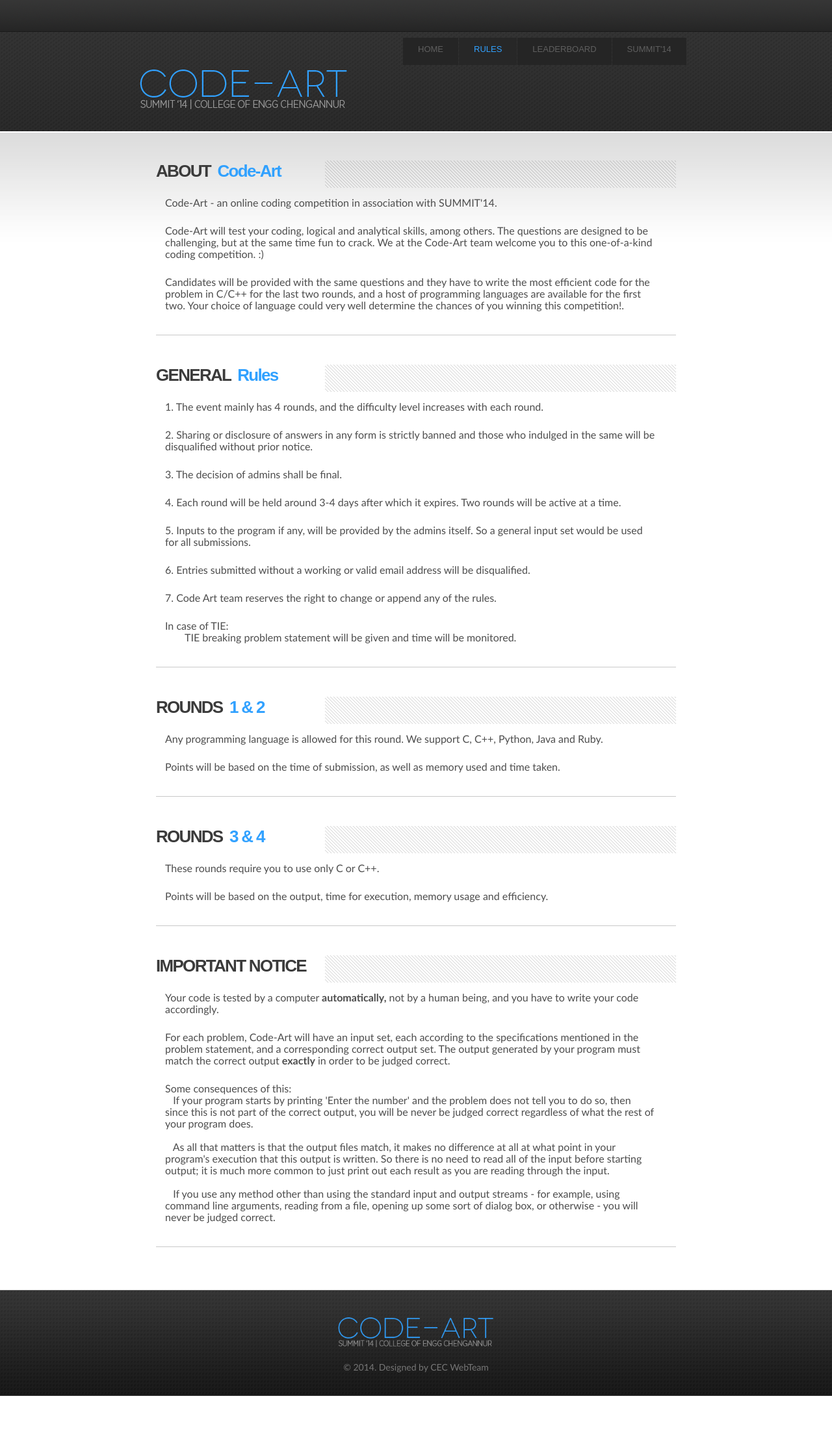
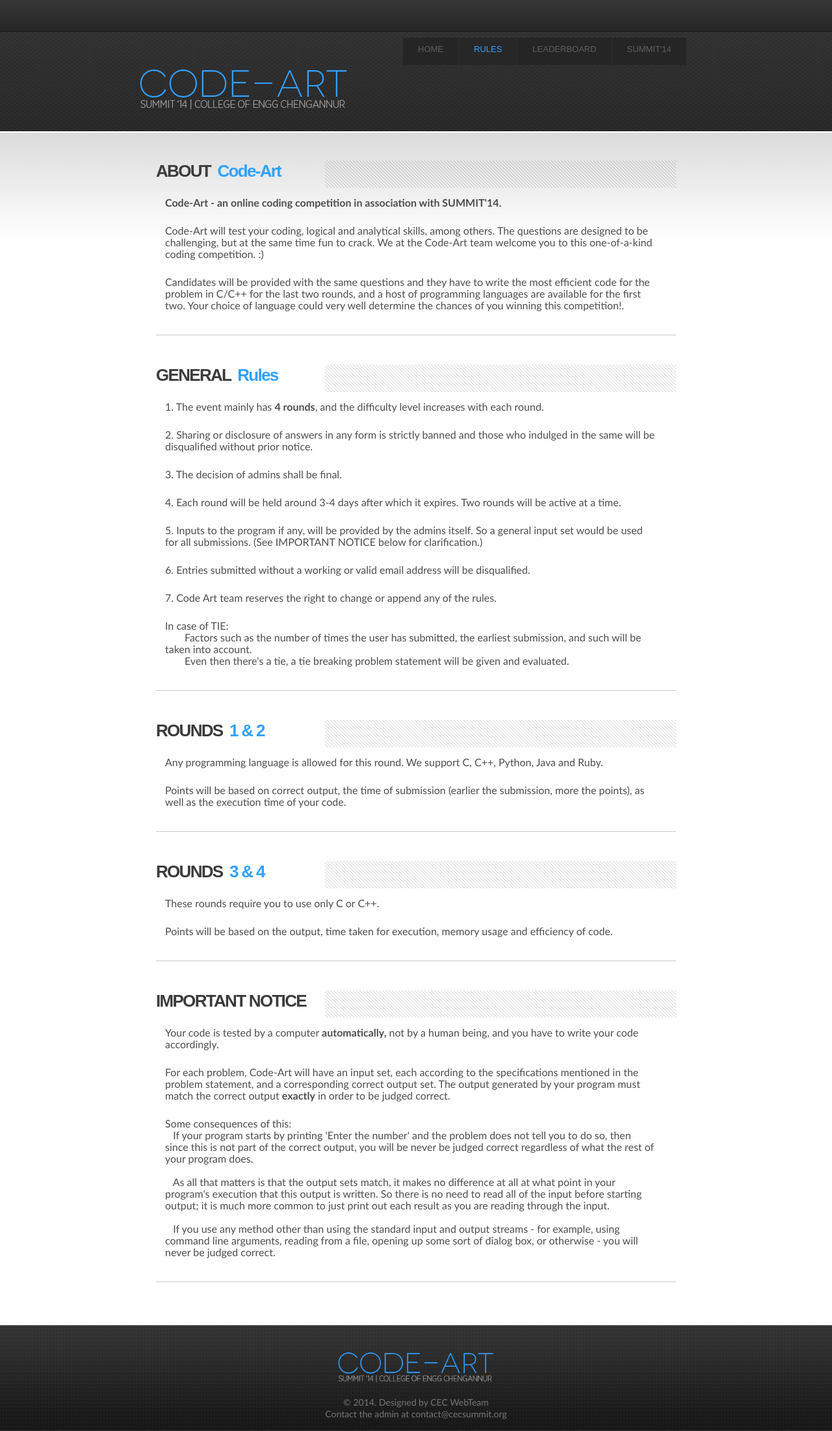
Before and after one commit to leroyjvargis/codeart, a PHP site: page /rules.html in a window 1280 px wide. Shown: the whole page at 65% size. Before the commit the page ends 2148 px from the top, so only its background shows below. Run offline with PHP 8.4, Linux system fonts and the light colour scheme.

Commit message:
commit7
added logs

```diff
--- a/base.php
+++ b/base.php
@@ -17,7 +17,5 @@ function log_data($user, $action, $message = "nil", $details = "nil")
 	mysqli_query($link, "INSERT INTO logs (User, Action, Message, Details)
            VALUES ('$user', '$action', '$message', '$details')");
 
-
-
 }
 ?>
--- a/index.php
+++ b/index.php
@@ -105,7 +105,7 @@ if(!empty($_SESSION['LoggedIn']) && !empty($_SESSION['Username']))
             $rank++;
         }
 
-        $d1=strtotime("September 25");
+        $d1=strtotime("September 25");    //end date of comeptition
         $date=ceil(($d1-time())/60/60/24);
 
 
--- a/logout.php
+++ b/logout.php
@@ -1,6 +1,6 @@
 <?php include "base.php";
 $username = $_SESSION['Username'];
-log_data($username, "Logged out");
+log_data($username, "Logged out");		//log log out
 $_SESSION = array();
   session_destroy(); ?>
 <meta http-equiv="refresh" content="0;index.php">
--- a/register.php
+++ b/register.php
@@ -48,7 +48,7 @@ if(!empty($_POST['username']) && !empty($_POST['password'])  && !empty($_POST['e
      }
      else
      {
-        log_data($username, "Registered");
+        log_data($username, "Registered"); //log registration
         $registerquery = mysqli_query($link, "INSERT INTO users (Username, Password, EmailAddress, College, Phone) VALUES('".$username."', '".$password."', '".$email."', '".$college."', '".$phone."')");
         if($registerquery)
         {
--- a/rules.html
+++ b/rules.html
@@ -28,35 +28,37 @@
   <div id="content_sup" class="head_pad">
    <div id="welcom_pan">
     <h2><span>about </span>Code-Art</h2>
-    <p>Code-Art - an online coding competition in association with SUMMIT'14. </p>
+    <p><b>Code-Art - an online coding competition in association with SUMMIT'14.</b> </p>
     <p>Code-Art will test your coding, logical and analytical skills, among others. The questions are designed to be challenging, but at the same time fun to crack. We at the Code-Art team welcome you to this one-of-a-kind coding competition. :)</p>
     <p>Candidates will be provided with the same questions and they have to write the most efficient code for the problem in C/C++ for the last two rounds, and a host of programming languages are available for the first two. Your choice of language could very well determine the chances of you winning this competition!. </p>
    </div>
 
    <div id="welcom_pan">
     <h2><span>General </span>Rules</h2>
-    <p>1. The event mainly has 4 rounds, and the difficulty level increases with each round.</p>
+    <p>1. The event mainly has <b>4 rounds</b>, and the difficulty level increases with each round.</p>
     <p>2. Sharing or disclosure of answers in any form is strictly banned and those who indulged in the same will be disqualified without prior notice.</p>
     <p>3. The decision of admins shall be final.</p>
     <p>4. Each round will be held around 3-4 days after which it expires. Two rounds will be active at a time.</p>
-    <p>5. Inputs to the program if any, will be provided by the admins itself. So a general input set would be used for all submissions. </p>
+    <p>5. Inputs to the program if any, will be provided by the admins itself. So a general input set would be used for all submissions. (See IMPORTANT NOTICE below for clarification.) </p>
     <p>6. Entries submitted without a working or valid email address will be disqualified.</p>
     <p>7. Code Art team reserves the right to change or append any of the rules.</p>
     <br>
     <p>In case of TIE:<br>
-    <span>TIE breaking problem statement will be given and time will be monitored.</span></p>
+    <span>Factors such as the number of times the user has submitted, the earliest submission, and such will be taken into account.</span><br>
+    <span>Even then there's a tie, a tie breaking problem statement will be given and evaluated.</span></p>
 
    </div>
   <div id="welcom_pan">
   <h2><span>Rounds </span>1 & 2</h2>
   <p>Any programming language is allowed for this round. We support C, C++, Python, Java and Ruby.</p>
-  <p>Points will be based on the time of submission, as well as memory used and time taken.</p>
+  <p>Points will be based on correct output, the time of submission (earlier the submission, more the points), as well as the execution time of your code.</p>
+
   </div>
 
    <div id="welcom_pan">
   <h2><span>Rounds </span>3 & 4</h2>
   <p>These rounds require you to use only C or C++.</p>
-  <p>Points will be based on the output, time for execution, memory usage and efficiency.</p>
+  <p>Points will be based on the output, time taken for execution, memory usage and efficiency of code.</p>
   </div>
 
   <div id="welcom_pan">
@@ -66,7 +68,7 @@
   <br>
   <p>Some consequences of this: <br>
   &nbsp;&nbsp;&nbsp;If your program starts by printing 'Enter the number' and the problem does not tell you to do so, then since this is not part of the correct output, you will be never be judged correct regardless of what the rest of your program does.<br><br>
-  &nbsp;&nbsp;&nbsp;As all that matters is that the output files match, it makes no difference at all at what point in your program's execution that this output is written. So there is no need to read all of the input before starting output; it is much more common to just print out each result as you are reading through the input.<br><br>
+  &nbsp;&nbsp;&nbsp;As all that matters is that the output sets match, it makes no difference at all at what point in your program's execution that this output is written. So there is no need to read all of the input before starting output; it is much more common to just print out each result as you are reading through the input.<br><br>
   &nbsp;&nbsp;&nbsp;If you use any method other than using the standard input and output streams - for example, using command line arguments, reading from a file, opening up some sort of dialog box, or otherwise - you will never be judged correct.</p>
 
   </div>
@@ -79,8 +81,8 @@
  <div id="foot_cen">
  <h6><a href="index.php">Code-Art</a></h6>
 
-     <p>© 2014. Designed by CEC WebTeam</p>
-
+     <p>© 2014. Designed by CEC WebTeam<br>
+Contact the admin at contact@cecsummit.org</p>
   </div>
 </div>
 </body>
```
Also changed, not shown: landing.php (+5 -5 lines), leaderboard.php (+14 -0 lines).
